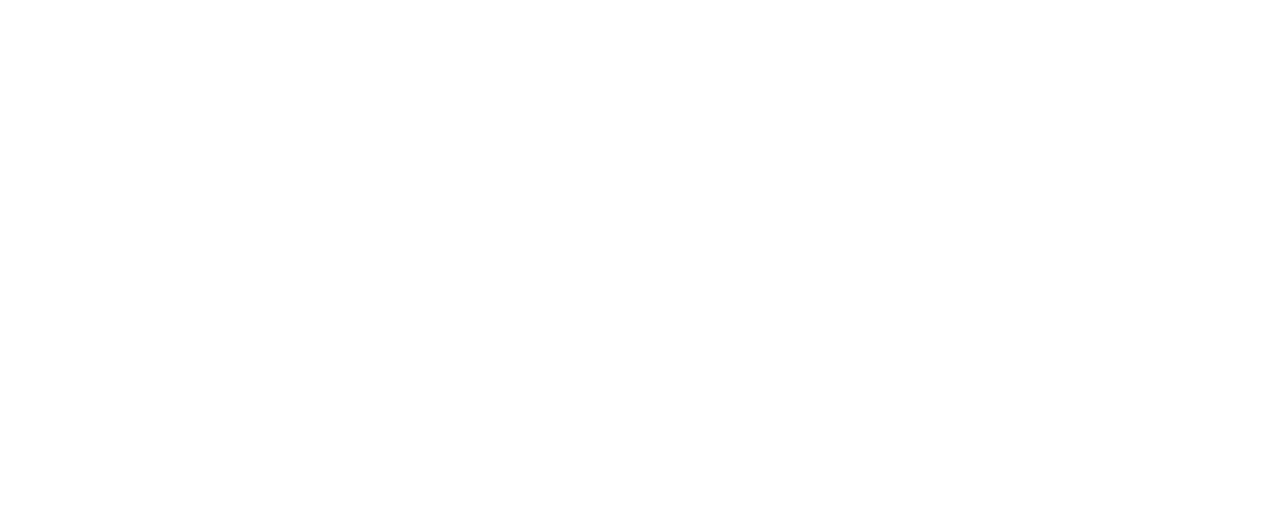
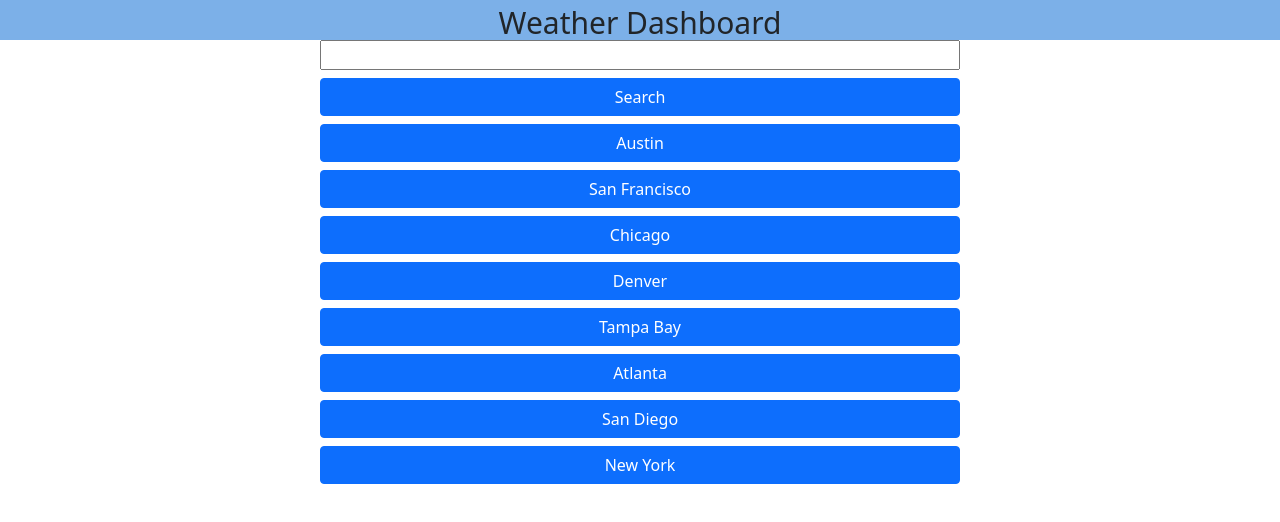
Before and after one commit to Brian12345-webdev/weatherApp, a plain HTML site: page index.html in a window 1280 px wide. Drawn offline with nearby package versions, Linux system fonts and the light colour scheme; no server answers.

Commit message:
updates to all files

```diff
--- a/assets/index.js
+++ b/assets/index.js
@@ -0,0 +1,11 @@
+var searchTable = document.querySelector('.search-table');
+
+fetch("https://api.openweathermap.org/data/2.5/forecast?lat={lat}&lon={lon}&appid={c5d423c4815b48e87a0ce37757048cf1}", {
+})
+    .then(function (response) {
+        return response.json;
+    })
+
+    .then(function (data) {
+        console.log(data);
+    })
--- a/assets/style.css
+++ b/assets/style.css
@@ -0,0 +1,17 @@
+
+.banner {
+    display : inline-block;
+    text-align: center;
+    height: 40px;
+    width: 100%;
+    background-color: rgb(124, 176, 232);
+    font-size: 30px;
+    font-weight: 400;
+
+}
+
+
+.search-table {
+    display: ;
+
+}
--- a/index.html
+++ b/index.html
@@ -3,20 +3,30 @@
 <head>
     <meta charset="UTF-8">
     <meta name="viewport" content="width=device-width, initial-scale=1.0">
-    <title>Document</title>
+    <link rel="stylesheet" href="https://cdn.jsdelivr.net/npm/bootstrap@5.1.3/dist/css/bootstrap.min.css">
     <link rel="stylesheet" href="./assets/style.css">
 </head>
 <body>
-    <header id="header">
-        <div class="header-left">
-            <img class="weather-icon large" src="" alt="" />
+    <header id="header" class="banner large col-8">Weather Dashboard</header>
+    <div id="search-table">
+        <div class="d-grid gap-2 col-6 mx-auto">
+            <input><button type="button" class="btn btn btn-primary">Search</button></input>
+            <button type="button" class="btn btn-primary">Austin</button>
+            <button type="button" class="btn btn-primary">San Francisco</button>
+            <button type="button" class="btn btn-primary">Chicago</button>
+            <button type="button" class="btn btn-primary">Denver</button>
+            <button type="button" class="btn btn-primary">Tampa Bay</button>
+            <button type="button" class="btn btn-primary">Atlanta</button>
+            <button type="button" class="btn btn-primary">San Diego</button>
+            <button type="button" class="btn btn-primary">New York</button>
+
         </div>
+    </div>
+    <div id="current-city">
+        <div id="5-day"></div>
+    </div>
 
-        <div class="header-right"></div>
-
-    </header>
-
-
+    <script src="https://code.jquery.com/jquery-3.5.1.min.js"></script>
     <script type="module" src="./assets/index.js"></script>
 </body>
 </html>
```
